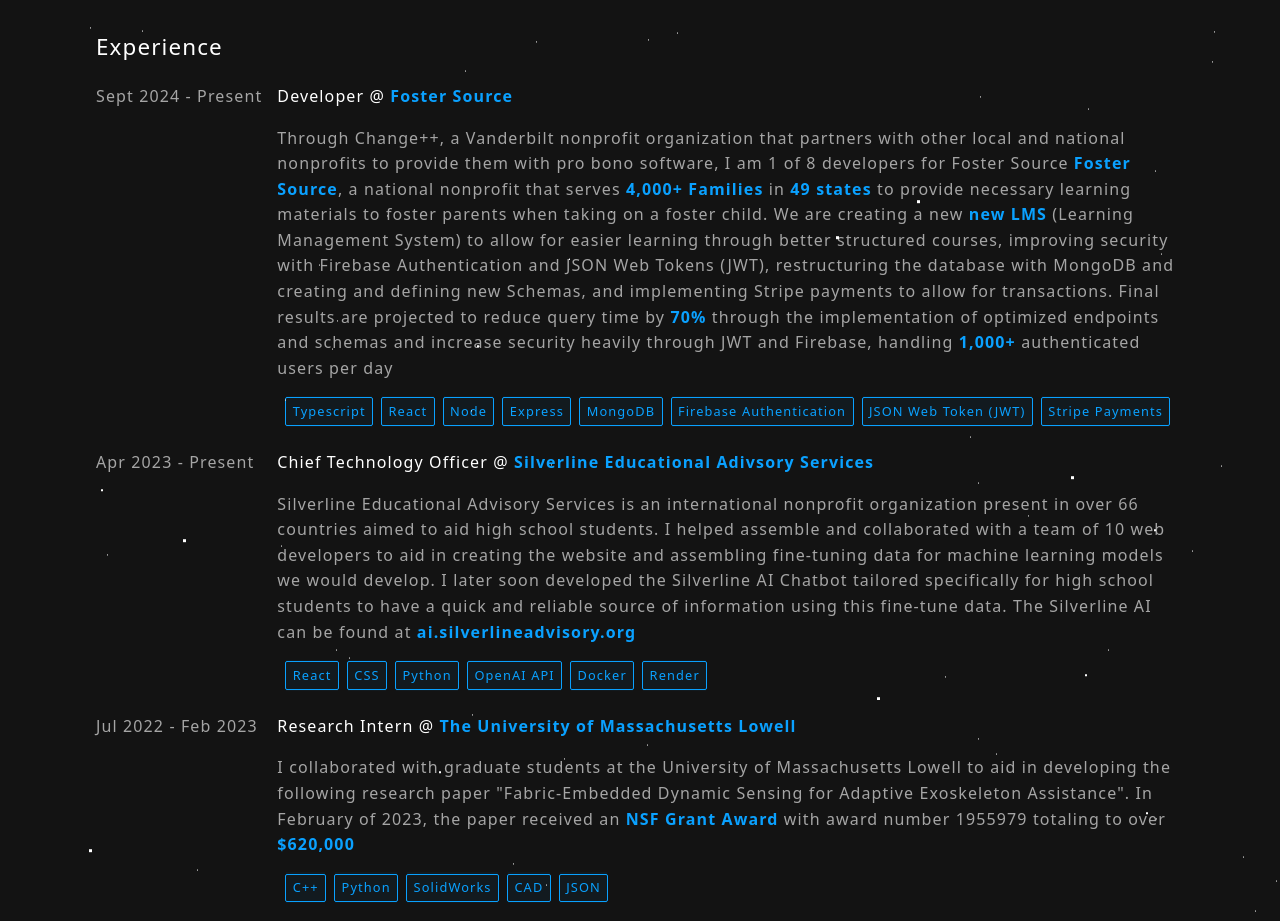
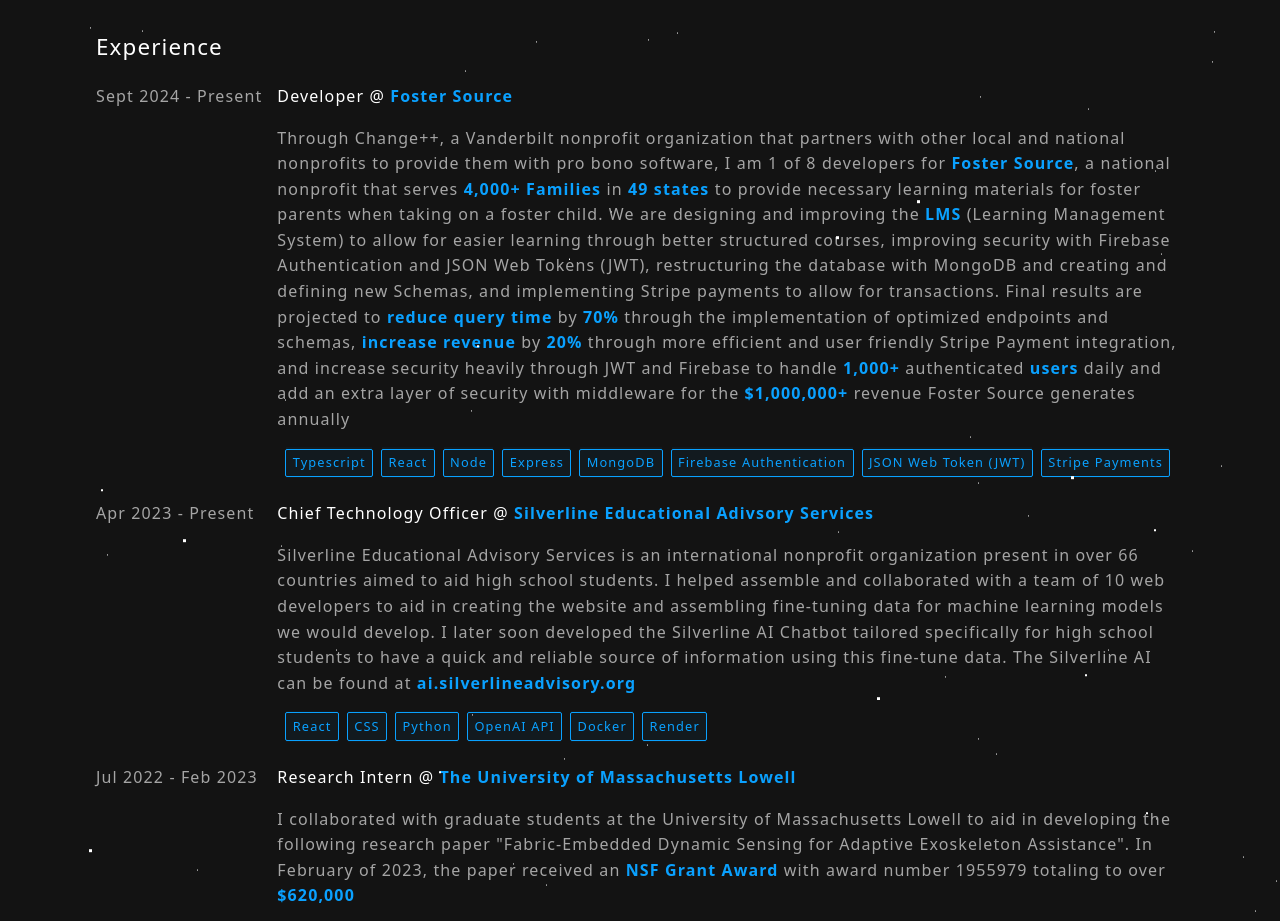
Before and after one commit to ashrit-ram-anala/Portfolio, a React (Vite) app in the folder client/: page / in a window 1280 px wide. Shown: the part 1980-2901 px from the top of the page. Built offline with nearby package versions, Linux system fonts and the light colour scheme.

Commit message:
updated work section

```diff
--- a/client/src/App.jsx
+++ b/client/src/App.jsx
@@ -514,7 +514,7 @@
             </div>
             <p className="summary">
 
-              Through Change++, a Vanderbilt nonprofit organization that partners with other local and national nonprofits to provide them with pro bono software, I am 1 of 8 developers for Foster Source
+              Through Change++, a Vanderbilt nonprofit organization that partners with other local and national nonprofits to provide them with pro bono software, I am 1 of 8 developers for
               <a href="https://fostersource.org/" target="_blank">
                 <span className="bolded-link"> Foster Source</span>
               </a>
@@ -526,20 +526,41 @@
               <a>
                 <span className="bolded-link"> 49 states </span>
               </a>
-               to provide necessary learning materials to foster parents when taking on a foster child. We are creating a new
+               to provide necessary learning materials for foster parents when taking on a foster child. We are designing and improving the
                <a>
-                <span className="bolded-link"> new LMS </span>
+                <span className="bolded-link"> LMS </span>
               </a>
-              (Learning Management System) to allow for easier learning through better structured courses, improving security with Firebase Authentication and JSON Web Tokens (JWT), restructuring the database with MongoDB and creating and defining new Schemas, and implementing Stripe payments to allow for transactions. Final results are projected to reduce query time by
+              (Learning Management System) to allow for easier learning through better structured courses, improving security with Firebase Authentication and JSON Web Tokens (JWT), restructuring the database with MongoDB and creating and defining new Schemas, and implementing Stripe payments to allow for transactions. Final results are projected to
+              <a>
+                <span className="bolded-link"> reduce query time </span>
+              </a>
+               by
               <a>
                 <span className="bolded-link"> 70% </span>
               </a>
-              through the implementation of optimized endpoints and schemas and increase security heavily through JWT and Firebase, handling
-               <a>
+              through the implementation of optimized endpoints and schemas,
+              <a>
+                <span className="bolded-link"> increase revenue </span>
+              </a>
+              by
+              <a>
+                <span className="bolded-link"> 20% </span>
+              </a> through more efficient and user friendly Stripe Payment integration, and increase security heavily through JWT and Firebase to handle
+              <a>
                 <span className="bolded-link"> 1,000+ </span>
               </a>
-              authenticated users per day{" "}
+              authenticated
+              <a>
+                <span className="bolded-link"> users </span>
+              </a>
+              daily
+              and add an extra layer of security with middleware for the
+            <a>
+                <span className="bolded-link"> $1,000,000+ </span>
+              </a>
+             revenue Foster Source generates annually{" "}
             </p>
+
             <div className="tech">
               <ul>
                 <li>
```
